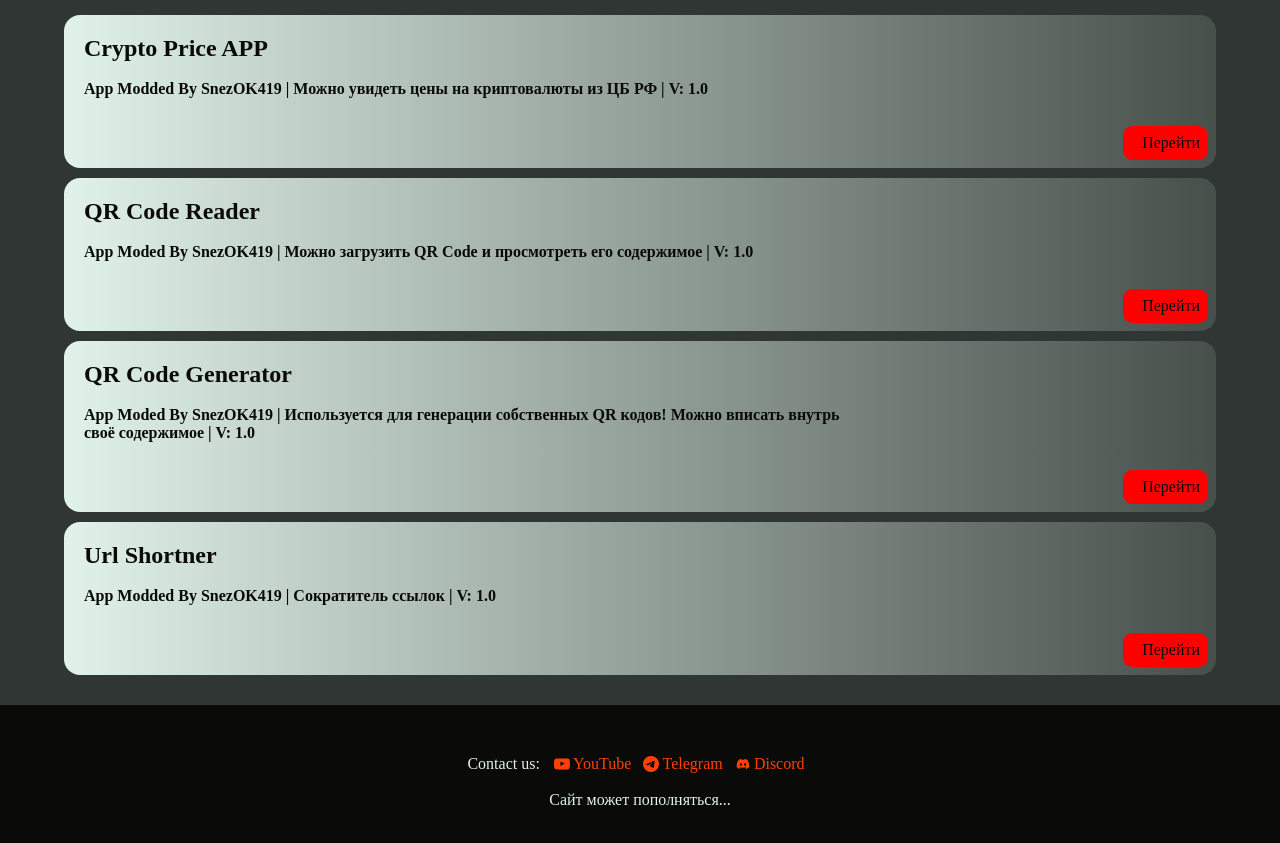
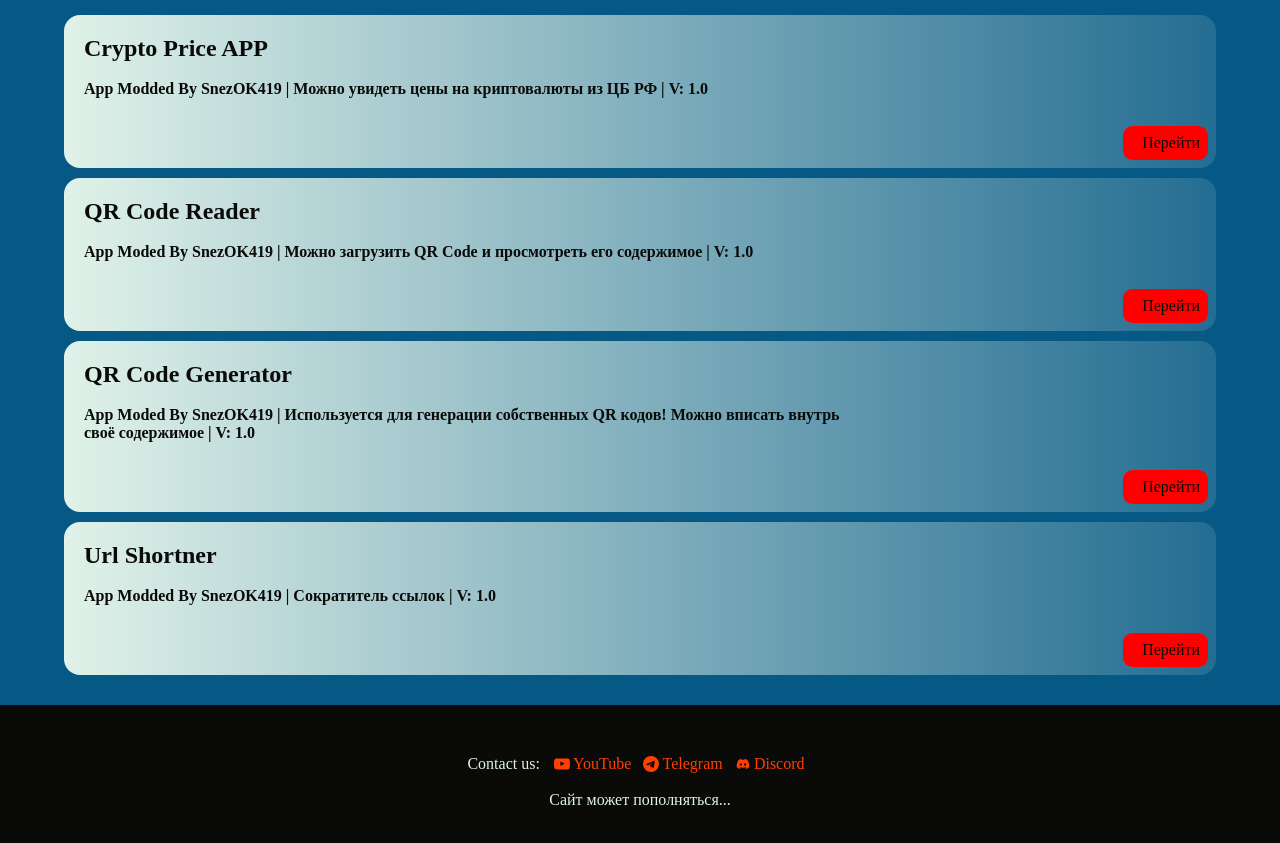
Before and after one commit to SnezOK419/snezokmega, a plain HTML site: page index.html in a window 1280 px wide. Shown: the part 55-898 px from the top of the page. Drawn offline with Linux system fonts and the light colour scheme.

Commit message:
Update index.html

```diff
--- a/index.html
+++ b/index.html
@@ -18,7 +18,7 @@
             }
 
             body, html {
-                background: #303633;
+                background: #075985;
                 height: 100%;
             }
 
```
